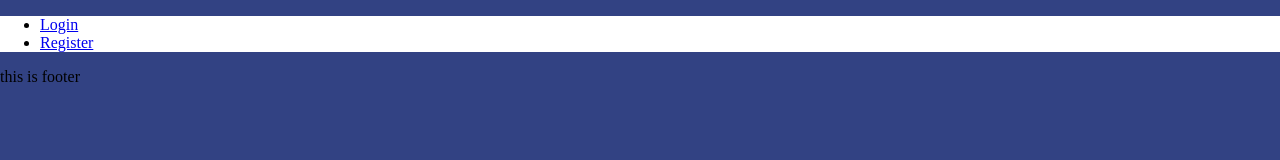
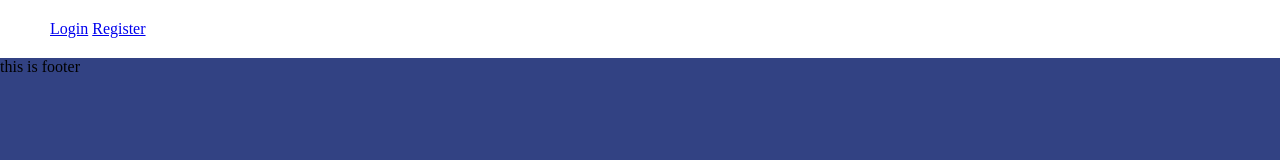
Before and after one commit to damianveltkamp/Project-Tech, a website built with webpack: page source/views/layout.html in a window 1280 px wide. Built offline with nearby package versions, Linux system fonts and the light colour scheme.

Commit message:
PT-1: Added styling to header and made project ready for monday

```diff
--- a/package.json
+++ b/package.json
@@ -7,7 +7,7 @@
     "build:server": "babel index.js - out-file index-compiled.js",
     "dev": "run-p watch:server watch:build browser-sync",
     "watch:build": "webpack",
-    "watch:server": "nodemon --exec babel-node ./server.js",
+    "watch:server": "nodemon -e html,js --exec babel-node ./server.js",
     "browser-sync": "browser-sync start --proxy 'http://localhost:3000' --port '3001' --files 'static/build' --no-notify --reload-delay=500"
   },
   "repository": {
@@ -52,6 +52,7 @@
     "node-sass": "^5.0.0",
     "nodemon": "^2.0.7",
     "npm-run-all": "^4.1.5",
+    "prettier": "^2.2.1",
     "sass-loader": "^11.0.1",
     "webpack": "^5.21.2",
     "webpack-cli": "^4.5.0"
--- a/source/components/form/javascript/form.js
+++ b/source/components/form/javascript/form.js
@@ -18,6 +18,7 @@ function loginHandler(event) {
 
         if(valid === false) {
           appendError(node, 'Provided email is not a valid email adress')
+          errors = true
         } else {
           removeError(node)
         }
--- a/source/components/header/stylesheet/_components.header.scss
+++ b/source/components/header/stylesheet/_components.header.scss
@@ -1,3 +1,14 @@
 .c-header {
+  padding: 20px 0;
   background: $color-white;
 }
+
+.header__nav-list {
+  margin: 0;
+  padding: 0;
+  list-style: none;
+}
+
+.header__nav-list-item {
+  display: inline-flex;
+}
--- a/source/components/header/template/header.html
+++ b/source/components/header/template/header.html
@@ -1,12 +1,14 @@
 <header class="c-header">
-  <nav>
-    <ul>
-      <li>
+  <div class="o-container">
+    <nav class="header__nav">
+      <ul class="header__nav-list">
+        <li class="header__nav-list-item">
           <a href="/login">Login</a>
         </li>
-      <li>
+        <li class="header__nav-list-item">
           <a href="/register">Register</a>
         </li>
       </ul>
     </nav>
+  </div>
 </header>
--- a/source/main.js
+++ b/source/main.js
@@ -1,3 +1,4 @@
+import "regenerator-runtime/runtime.js";
 import moduleInit from '@javascript/utilities/module-init'
 
 moduleInit('[js-hook-module-form-validation]', () => {
--- a/source/sass/settings/_settings.default.scss
+++ b/source/sass/settings/_settings.default.scss
@@ -3,13 +3,16 @@
 }
 
 html {
+  height: 100%;
   font-size: 10px;
 }
 
 body {
-  font-size: 16px;
+  min-height: 100%;
   margin: 0;
   background: $color-primary;
+  font-size: 16px;
+  overflow-y: scroll
 }
 
 .o-container {
```
Also changed, not shown: source/views/pages/home.html (+0 -1 lines), source/views/pages/onboarding.html (+1 -1 lines), README.md, 1 other file. Lines whose indentation alone changed are shown as unchanged.
